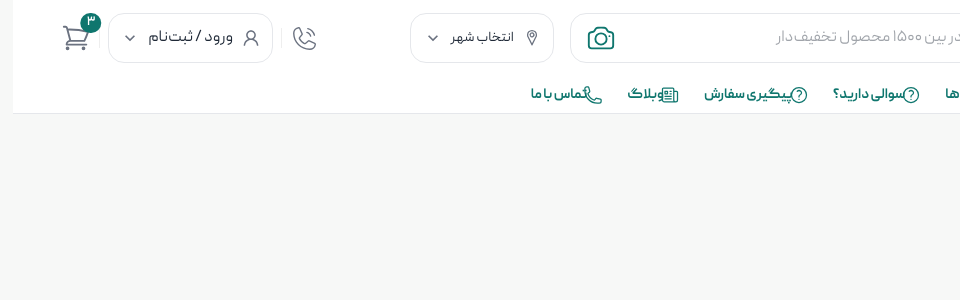
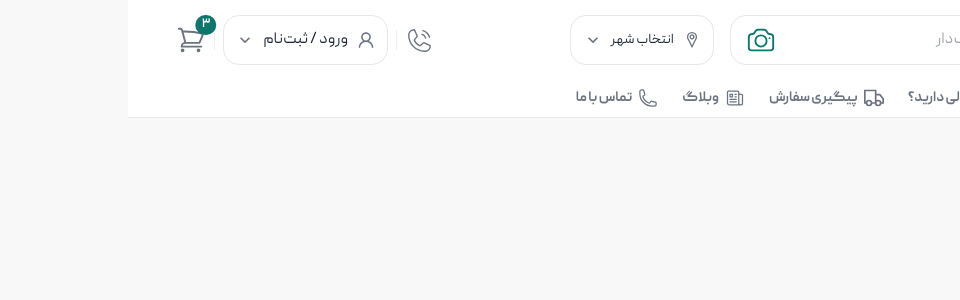
Before and after one commit to devfaf/kalachi-shop, a Next.js app: page / in a window 1280 px wide. Shown: the top 300 px of the page, without its empty margins (320-1280 px from the left). Built offline with nearby package versions, Linux system fonts and the light colour scheme; what @mui/material-nextjs would draw is missing.

Commit message:
style: change style and icons for better ui

```diff
--- a/src/components/data/navigation/navItems.ts
+++ b/src/components/data/navigation/navItems.ts
@@ -7,6 +7,7 @@ import {
     HiOutlinePhone,
     HiOutlineSquares2X2,
 } from "react-icons/hi2";
+import { GrDeliver } from "react-icons/gr";
 
 export type NavItem = {
     label:string;
@@ -86,7 +87,7 @@ export const navItems : NavItem[] = [
     {
         label: "پیگیری سفارش",
         href: "/track-your-order",
-        icon: HiOutlineQuestionMarkCircle,
+        icon: GrDeliver,
     },
 
     {
--- a/src/components/layout/Header/Header.tsx
+++ b/src/components/layout/Header/Header.tsx
@@ -42,6 +42,7 @@ const Header = () => {
             gap: { md: 2 },
             flex: 1,
             minWidth: 0,
+            height:"80px",
           }}
         >
           {/* Logo */}
--- a/src/components/layout/Header/Logo.tsx
+++ b/src/components/layout/Header/Logo.tsx
@@ -10,14 +10,21 @@ const Logo = () => {
                 alignItems: "center",
             }}
         >
-            <Link href="/">
+            <Link href="/"
+            aria-label="فروشگاه اینترنتی کالاچی">
+            <Box
+                sx={{
+                    display:"flex"
+                }}
+            >
                 <Image
                     src="/logo/logo.png"
                     alt="کالاچی"
-                    width={175}
-                    height={65}
+                    width={130}
+                    height={50}
                     priority
                 />
+            </Box>
             </Link>
         </Box>
     )
--- a/src/components/layout/Navigation/Navbar.tsx
+++ b/src/components/layout/Navigation/Navbar.tsx
@@ -27,15 +27,29 @@ export default function Navbar() {
     };
 
     return (
-        <Box>
+        <Box
+        sx={{
+            display:"flex"
+        }}
+        >
             {
                 navItems.map((item, index) => {
                     return (
                         <Button
                             key={item.label}
+                            sx={{
+                                color: "text.secondary",
+                                display:"flex",
+                                gap:"10px",
+                                justifyContent:"center",
+                                alignItems:"center"
+                            }}
                             startIcon={
                                 <Box
                                     component={item.icon}
+                                    sx={{
+                                        color: "text.secondary"
+                                    }}
                                 />
                             }
                             onMouseEnter={(event) => openSubMenu(
@@ -58,12 +72,12 @@ export default function Navbar() {
             >
                 <Box
                     sx={{
-                    display:"flex",
-                    flexDirection:"column",
+                        display: "flex",
+                        flexDirection: "column",
                         border: "1px solid",
                         borderColor: "divider",
                         bgcolor: "background.paper",
-                    p:2,
+                        p: 2,
                         borderRadius: "0 0 16px 16px",
                     }}
                 >
@@ -78,110 +92,3 @@ export default function Navbar() {
         </Box>
     );
 }
-// <Box
-//     component="nav"
-//     sx={{
-//         display: "flex",
-//         alignItems: "center",
-//         gap: 1,
-//     }}
-// >
-//     {navItems.map((item, index) => {
-//         const Icon = item.icon;
-//         const hasChildren = Boolean(item.children);
-
-//         return (
-//             <Box
-//                 key={item.label}
-//                 onMouseEnter={(event) => {
-//                     if (hasChildren) {
-//                         setAncherEl(event.currentTarget);
-//                         setActiveItem(index);
-//                     }
-//                 }}
-//             >
-//                 <Button
-//                     startIcon={
-//                         <Box
-//                             component={Icon}
-//                             sx={{
-//                                 fontSize: 20,
-//                             }}
-//                         />
-//                     }
-//                 >
-//                     {item.label}
-//                 </Button>
-//             </Box>
-//         );
-//     })}
-
-//     <Popper
-//         open={ancherEl !== null}
-//         anchorEl={ancherEl}
-//         placement="bottom-start"
-//     >
-//         <Paper
-//             elevation={3}
-//             sx={{
-//                 mt: 1,
-//                 p: 2,
-//                 minWidth: 220,
-//             }}
-//         >
-//             {activeItem !== null &&
-//                 navItems[activeItem].children?.map((child, index) => (
-//                     <Box
-//                         key={child.label}
-//                         onMouseEnter={(event) => {
-//                             if (child.children) {
-//                                 setSubMenuAnchor(event.currentTarget);
-//                                 setActiveChild(index);
-//                             }
-//                         }}
-//                     >
-//                         <Button
-//                             fullWidth
-//                             sx={{
-//                                 justifyContent: "space-between",
-//                             }}
-//                         >
-//                             {child.label}
-//                         </Button>
-//                     </Box>
-//                 ))}
-//         </Paper>
-//     </Popper>
-
-//     <Popper
-//         open={subMenuAnchor !== null}
-//         anchorEl={subMenuAnchor}
-//         placement="right-start"
-//     >
-//         <Paper
-//             elevation={3}
-//             sx={{
-//                 ml: 1,
-//                 p: 1,
-//                 minWidth: 200,
-//             }}
-//         >
-//             {activeItem !== null &&
-//                 activeChild !== null &&
-//                 navItems[activeItem].children?.[activeChild].children?.map(
-//                     (item) => (
-//                         <Button
-//                             key={item.href}
-//                             href={item.href}
-//                             fullWidth
-//                             sx={{
-//                                 justifyContent: "flex-start",
-//                             }}
-//                         >
-//                             {item.label}
-//                         </Button>
-//                     )
-//                 )}
-//         </Paper>
-//     </Popper>
-// </Box>
```
Also changed, not shown: src/components/layout/Header/Header.styles.ts (deleted, +0 -51 lines). Lines whose indentation alone changed are shown as unchanged.
